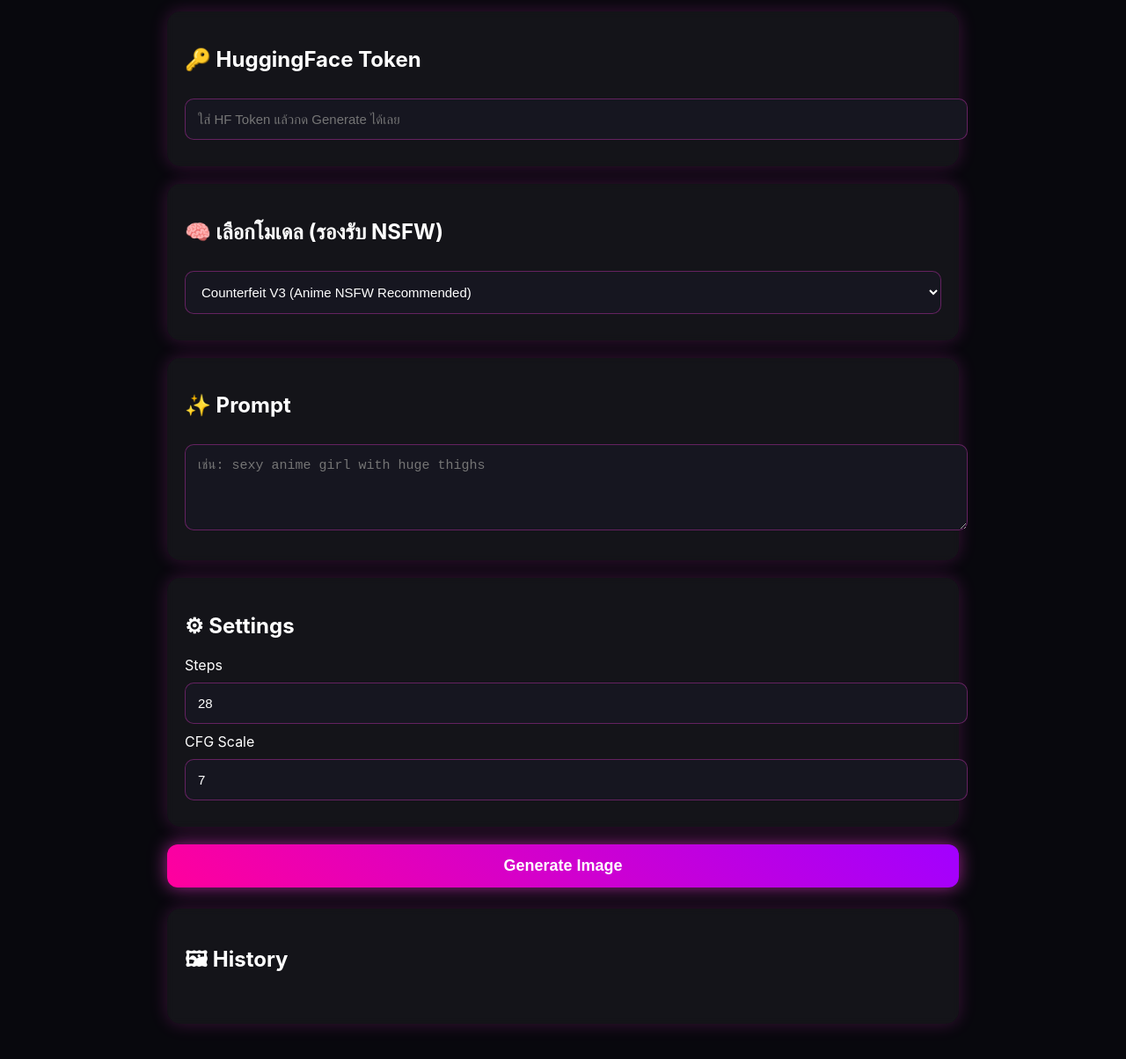
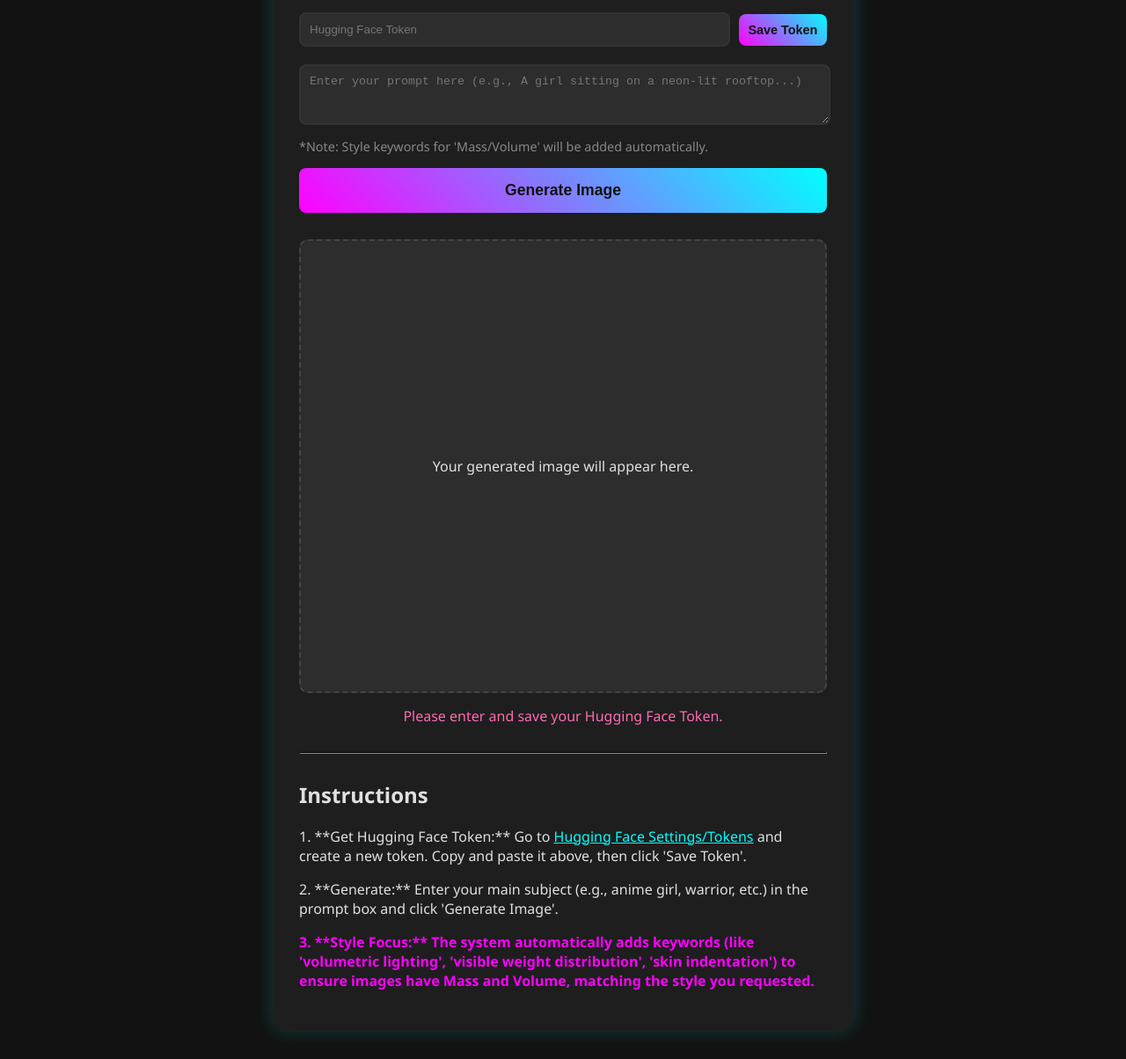
Before and after one commit to Might261/image-generator., a plain HTML site: page index.html in a window 1280 px wide. Shown: the part 130-1334 px from the top of the page at 88% size. Drawn offline with Linux system fonts and the light colour scheme.

Commit message:
Add files via upload

```diff
--- a/index.html
+++ b/index.html
@@ -1,248 +1,243 @@
 <!DOCTYPE html>
 <html lang="en">
 <head>
-<meta charset="UTF-8" />
-<meta name="viewport" content="width=device-width, initial-scale=1.0" />
-<title>AI Anime Generator — NSFW OK</title>
-
+    <meta charset="UTF-8">
+    <meta name="viewport" content="width=device-width, initial-scale=1.0">
+    <title>✨ AI Image Generator (Volume & Mass) ✨</title>
     <style>
+        /* CSS: Dark Mode & Cyberpunk Style */
         body {
-        background: #08080d;
-        color: #fff;
-        font-family: "Inter", sans-serif;
+            font-family: 'Segoe UI', Tahoma, Geneva, Verdana, sans-serif;
+            background-color: #121212;
+            color: #E0E0E0;
             margin: 0;
-        padding: 0;
+            padding: 20px;
+            display: flex;
+            flex-direction: column;
+            align-items: center;
         }
-
-    header {
-        padding: 20px;
+        .container {
+            width: 100%;
+            max-width: 600px;
+            background-color: #1E1E1E;
+            padding: 30px;
+            border-radius: 15px;
+            box-shadow: 0 0 20px rgba(0, 255, 255, 0.2);
+        }
+        h1 {
+            color: #FF00FF; /* Neon Pink */
             text-align: center;
-        background: linear-gradient(to right, #ff009d33, #a200ff33);
-        border-bottom: 1px solid #ff3be155;
+            text-shadow: 0 0 10px #FF00FF;
+            margin-bottom: 30px;
         }
-
-    h1 {
-        font-size: 32px;
-        color: #ff3be1;
-        text-shadow: 0 0 12px #ff4be199;
+        label {
+            display: block;
+            margin-bottom: 8px;
+            color: #00FFFF; /* Neon Cyan */
+            font-weight: bold;
         }
-
-    .container {
-        max-width: 900px;
-        margin: auto;
-        padding: 20px;
+        input[type="text"], textarea {
+            width: calc(100% - 20px);
+            padding: 10px;
+            margin-bottom: 20px;
+            border: 2px solid #333;
+            border-radius: 8px;
+            background-color: #2D2D2D;
+            color: #E0E0E0;
+            transition: border-color 0.3s;
         }
-
-    .section {
-        background: rgba(255, 255, 255, 0.05);
-        padding: 20px;
-        border-radius: 15px;
-        margin-bottom: 20px;
-        box-shadow: 0 0 20px #ff3be133;
-        backdrop-filter: blur(4px);
+        input[type="text"]:focus, textarea:focus {
+            border-color: #FF00FF;
+            outline: none;
         }
-
-    input, textarea, select {
-        width: 100%;
-        padding: 14px;
-        margin: 10px 0;
-        background: #161620;
-        border: 1px solid #ff3be155;
-        color: #fff;
-        border-radius: 10px;
-        font-size: 15px;
-    }
-
         button {
             width: 100%;
-        padding: 14px;
-        background: linear-gradient(45deg, #ff009d, #a200ff);
+            padding: 15px;
+            background: linear-gradient(45deg, #FF00FF, #00FFFF);
+            color: #121212;
             border: none;
-        border-radius: 12px;
-        font-size: 18px;
-        font-weight: 600;
-        color: white;
+            border-radius: 8px;
+            font-size: 1.1em;
+            font-weight: bold;
             cursor: pointer;
-        box-shadow: 0 0 20px #ff3be199;
-        transition: 0.2s;
+            transition: opacity 0.3s, transform 0.1s;
         }
-
         button:hover {
-        transform: scale(1.03);
-        box-shadow: 0 0 25px #ff3be1dd;
+            opacity: 0.9;
         }
-
-    img {
-        margin-top: 20px;
+        button:active {
+            transform: scale(0.99);
+        }
+        #image-display {
+            margin-top: 30px;
+            text-align: center;
+            min-height: 512px;
+            display: flex;
+            justify-content: center;
+            align-items: center;
+            border: 2px dashed #444;
+            border-radius: 10px;
+            overflow: hidden;
+            background-color: #2D2D2D;
+        }
+        #image-display img {
             max-width: 100%;
-        border-radius: 12px;
-        box-shadow: 0 0 20px #ff3be199;
+            height: auto;
+            border-radius: 8px;
+            box-shadow: 0 0 15px rgba(255, 255, 255, 0.1);
         }
-
-    .loader {
-        margin: 20px auto;
-        width: 70px;
-        height: 70px;
-        border: 6px solid #444;
-        border-top: 6px solid #ff3be1;
+        .loading {
+            border: 5px solid #333;
+            border-top: 5px solid #FF00FF;
             border-radius: 50%;
+            width: 50px;
+            height: 50px;
             animation: spin 1s linear infinite;
-        display: none;
         }
-
-    @keyframes spin { 100% { transform: rotate(360deg); } }
-
-    .history {
+        @keyframes spin {
+            0% { transform: rotate(0deg); }
+            100% { transform: rotate(360deg); }
+        }
+        .message {
+            margin-top: 15px;
+            text-align: center;
+            color: #FF69B4; /* Hot Pink */
+        }
+        .token-group {
             display: flex;
-        gap: 10px;
-        overflow-x: auto;
-        padding-bottom: 10px;
+            align-items: center;
+            margin-bottom: 20px;
         }
-
-    .thumb {
+        .token-group input {
+            flex-grow: 1;
+            margin-bottom: 0;
+            margin-right: 10px;
+        }
+        .token-group button {
             width: 120px;
-        border-radius: 10px;
-        cursor: pointer;
-        border: 2px solid transparent;
-    }
-
-    .thumb:hover {
-        border-color: #ff3be1;
-        box-shadow: 0 0 15px #ff3be1aa;
+            padding: 10px;
+            font-size: 0.9em;
         }
     </style>
 </head>
-
 <body>
 
-<header>
-    <h1>AI Anime Generator (Cyberpunk NSFW)</h1>
-</header>
+    <div class="container">
+        <h1>✨ AI Image Generator ✨</h1>
 
-<div class="container">
-
-    <!-- TOKEN -->
-    <div class="section">
-        <h2>🔑 HuggingFace Token</h2>
-        <input id="token" placeholder="ใส่ HF Token แล้วกด Generate ได้เลย">
+        <div class="token-group">
+            <input type="text" id="hf_token" placeholder="Hugging Face Token">
+            <button onclick="saveToken()">Save Token</button>
         </div>
 
-    <!-- MODEL SELECT -->
-    <div class="section">
-        <h2>🧠 เลือกโมเดล (รองรับ NSFW)</h2>
-        <select id="model">
-            <option value="gsdf/Counterfeit-V3.0">Counterfeit V3 (Anime NSFW Recommended)</option>
-            <option value="stablediffusionapi/anything-v5">Anything V5</option>
-            <option value="MeinaMix/Mix">MeinaMix</option>
-            <option value="Linaqruf/anything-v4.5">Anything v4.5</option>
-            <option value="andite/anything-v5.0">Anything v5.0</option>
-        </select>
+        <textarea id="user_prompt" rows="3" placeholder="Enter your prompt here (e.g., A girl sitting on a neon-lit rooftop...)"></textarea>
+
+        <p style="margin-top: -10px; font-size: 0.9em; color: #888;">*Note: Style keywords for 'Mass/Volume' will be added automatically.</p>
+
+        <button id="generate-button" onclick="generateImage()">Generate Image</button>
+
+        <div id="image-display">
+            <p>Your generated image will appear here.</p>
         </div>
+        <p id="status-message" class="message"></p>
 
-    <!-- PROMPT -->
-    <div class="section">
-        <h2>✨ Prompt</h2>
-        <textarea id="prompt" rows="4" placeholder="เช่น: sexy anime girl with huge thighs"></textarea>
-    </div>
-
-    <!-- SETTINGS -->
-    <div class="section">
-        <h2>⚙ Settings</h2>
-        <label>Steps</label>
-        <input id="steps" type="number" value="28">
-
-        <label>CFG Scale</label>
-        <input id="cfg" type="number" value="7">
-    </div>
-
-    <button onclick="generate()">Generate Image</button>
-
-    <div class="loader" id="loader"></div>
-
-    <img id="result">
-
-    <!-- HISTORY -->
-    <div class="section">
-        <h2>🖼 History</h2>
-        <div id="history" class="history"></div>
-    </div>
-
+        <hr style="border-color: #333; margin-top: 30px; margin-bottom: 30px;">
+        <h2>Instructions</h2>
+        <p>1. **Get Hugging Face Token:** Go to <a href="https://huggingface.co/settings/tokens" target="_blank" style="color: #00FFFF;">Hugging Face Settings/Tokens</a> and create a new token. Copy and paste it above, then click 'Save Token'.</p>
+        <p>2. **Generate:** Enter your main subject (e.g., anime girl, warrior, etc.) in the prompt box and click 'Generate Image'.</p>
+        <p style="color: #FF00FF; font-weight: bold;">3. **Style Focus:** The system automatically adds keywords (like 'volumetric lighting', 'visible weight distribution', 'skin indentation') to ensure images have Mass and Volume, matching the style you requested.</p>
     </div>
 
     <script>
-const EXTRA_POSITIVE =
-"((volumetric lighting)), ((heavy anatomy)), visible weight distribution, skin indentation, soft shading, ambient occlusion, subsurface scattering, thick thighs, breast physics, anime masterpiece, high detail, 8k, gorgeous rendering, depth of field";
+        const API_URL = "https://api-inference.huggingface.co/models/stablediffusionapi/anything-v5";
+        const DEFAULT_MODEL = "stablediffusionapi/anything-v5";
 
-const EXTRA_NEGATIVE =
-"flat, 2d, sketch, paper, low quality, bad anatomy, missing limbs, thin, weak shading, stick figure, wrong proportions, blurry, monochrome";
+        // --- THE SECRET SAUCE: AUTOMATICALLY APPENDED KEYWORDS ---
+        const POSITIVE_APPEND = " ((volumetric lighting)), ((heavy anatomy)), visible weight distribution, skin indentation, soft shading, ambient occlusion, subsurface scattering, thick thighs, tight clothes, anime masterpiece, high quality, 8k, depth of field.";
+        const NEGATIVE_PROMPT = "flat, 2d sketch, paper, low quality, bad anatomy, missing limbs, thin, stick figure, monochrome, blurry, watermark, text.";
+        // --------------------------------------------------------
 
+        const tokenInput = document.getElementById('hf_token');
+        const userPrompt = document.getElementById('user_prompt');
+        const generateButton = document.getElementById('generate-button');
+        const imageDisplay = document.getElementById('image-display');
+        const statusMessage = document.getElementById('status-message');
+
+        // Load token from local storage on page load
         document.addEventListener('DOMContentLoaded', () => {
-    const saved = localStorage.getItem("hf_token");
-    if (saved) document.getElementById("token").value = saved;
+            const savedToken = localStorage.getItem('huggingFaceToken');
+            if (savedToken) {
+                tokenInput.value = savedToken;
+                statusMessage.textContent = "Token Loaded. Ready to generate!";
+            } else {
+                statusMessage.textContent = "Please enter and save your Hugging Face Token.";
+            }
         });
 
-async function generate() {
-    const token = document.getElementById("token").value;
-    const prompt = document.getElementById("prompt").value;
-    const model = document.getElementById("model").value;
-    const steps = Number(document.getElementById("steps").value);
-    const cfg = Number(document.getElementById("cfg").value);
+        function saveToken() {
+            const token = tokenInput.value.trim();
+            if (token) {
+                localStorage.setItem('huggingFaceToken', token);
+                statusMessage.textContent = "Token saved successfully!";
+            } else {
+                statusMessage.textContent = "Token cannot be empty.";
+            }
+        }
 
-    if (!token) return alert("ต้องกรอก HuggingFace Token ก่อนนะ");
+        async function generateImage() {
+            const token = localStorage.getItem('huggingFaceToken') || tokenInput.value.trim();
+            const promptText = userPrompt.value.trim();
 
-    localStorage.setItem("hf_token", token);
+            if (!token || !promptText) {
+                statusMessage.textContent = "Please enter both the Token (and Save) and the Prompt.";
+                return;
+            }
 
-    let finalPrompt = `${prompt}, ${EXTRA_POSITIVE}`;
+            // 1. Prepare Prompts (Adding Mass/Volume keywords)
+            const combinedPrompt = `${promptText}${POSITIVE_APPEND}`;
 
-    const payload = {
-        inputs: finalPrompt,
-        parameters: {
-            negative_prompt: EXTRA_NEGATIVE,
-            num_inference_steps: steps,
-            guidance_scale: cfg
-        }
-    };
+            statusMessage.textContent = "Generating... (This may take 15-60 seconds for the free tier)";
+            generateButton.disabled = true;
+            imageDisplay.innerHTML = '<div class="loading"></div>';
 
-    const loader = document.getElementById("loader");
-    loader.style.display = "block";
-
-    const resultImg = document.getElementById("result");
-    resultImg.src = "";
-
-    const endpoint = `https://api-inference.huggingface.co/models/${model}`;
-
-    const res = await fetch(endpoint, {
-        method: "POST",
+            try {
+                const response = await fetch(API_URL, {
                     headers: {
                         "Authorization": `Bearer ${token}`,
                         "Content-Type": "application/json"
                     },
-        body: JSON.stringify(payload)
+                    method: "POST",
+                    body: JSON.stringify({
+                        inputs: combinedPrompt,
+                        parameters: {
+                            negative_prompt: NEGATIVE_PROMPT,
+                            num_inference_steps: 28, // Good balance for speed/quality on free tier
+                            guidance_scale: 7,
+                            height: 512,
+                            width: 512
+                        }
+                    }),
                 });
 
-    loader.style.display = "none";
-
-    if (!res.ok) {
-        alert("Error: " + res.statusText);
-        return;
+                if (!response.ok) {
+                    const error = await response.json();
+                    throw new Error(`API Error: ${error.error || 'Unknown error'}`);
                 }
 
-    const blob = await res.blob();
-    const url = URL.createObjectURL(blob);
+                // 2. Display Image
+                const blob = await response.blob();
+                const objectURL = URL.createObjectURL(blob);
+                imageDisplay.innerHTML = `<img src="${objectURL}" alt="Generated Image" />`;
+                statusMessage.textContent = "Generation complete!";
 
-    resultImg.src = url;
-    addHistory(url);
+            } catch (error) {
+                imageDisplay.innerHTML = '<p style="color: #FF4444; padding: 20px;">Generation Failed: Check your Token and Model. Details in Console.</p>';
+                statusMessage.textContent = `Error: ${error.message}`;
+                console.error("Generation Error:", error);
+            } finally {
+                generateButton.disabled = false;
             }
-
-function addHistory(src) {
-    const h = document.getElementById("history");
-    const img = document.createElement("img");
-    img.src = src;
-    img.className = "thumb";
-    img.onclick = () => (document.getElementById("result").src = src);
-    h.prepend(img);
         }
     </script>
-
 </body>
 </html>
```
Lines whose indentation alone changed are shown as unchanged.
